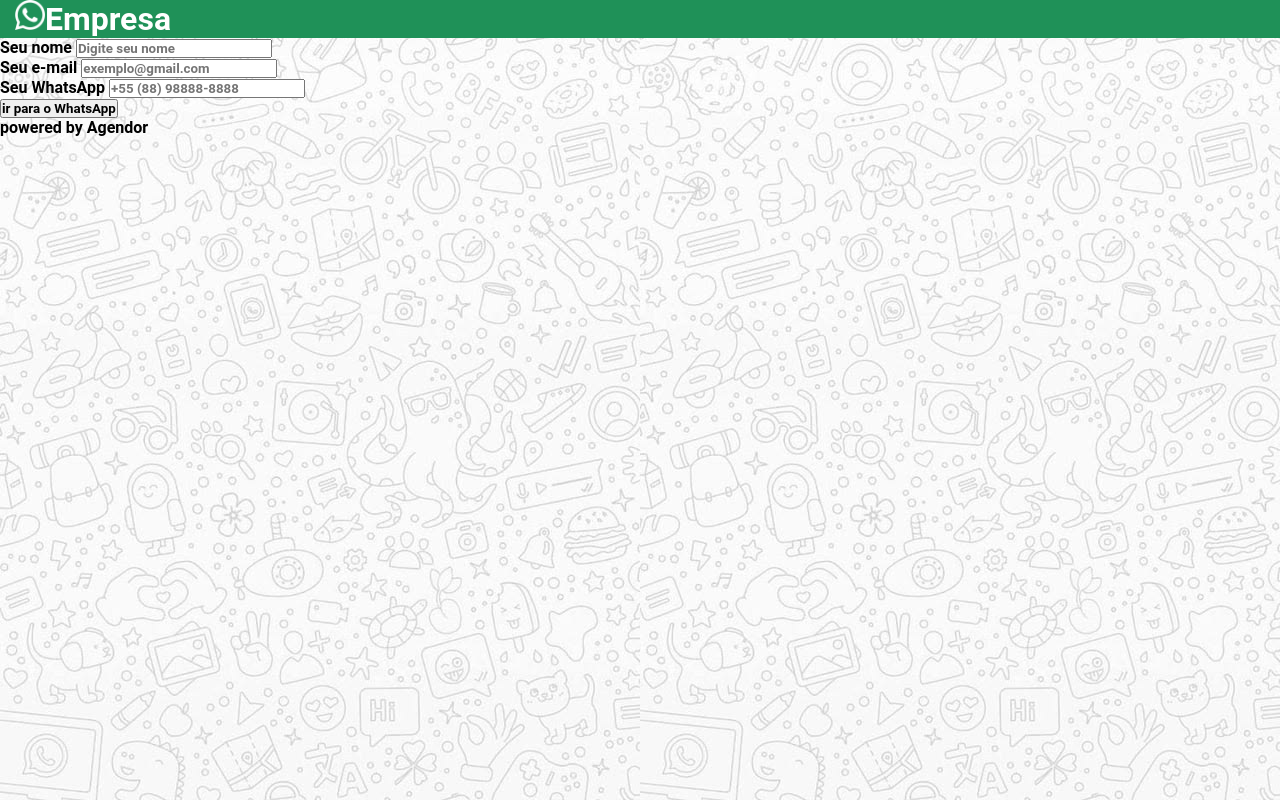
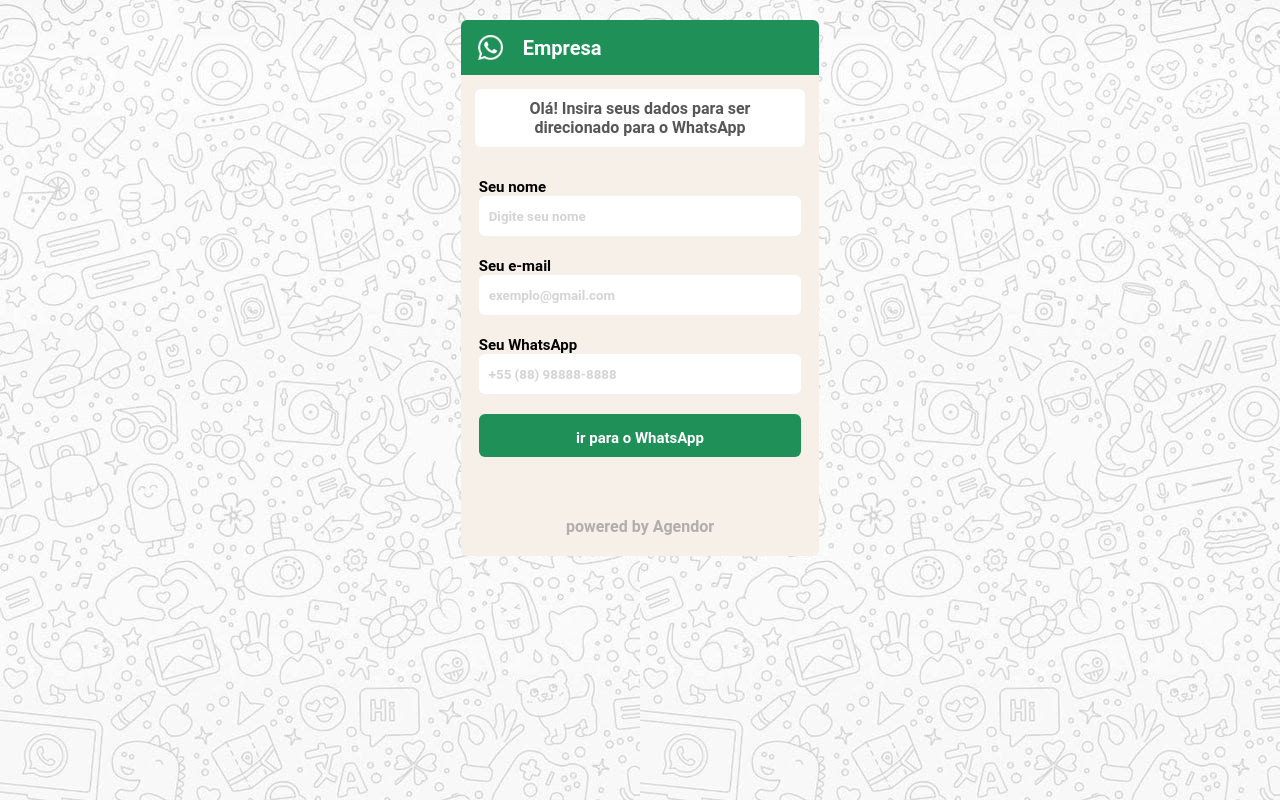
Before and after one commit to gusguela/form-zap, a plain HTML site: page src/index.html in a window 1280 px wide. Drawn offline with Linux system fonts and the light colour scheme.

Commit message:
Add files via upload

```diff
--- a/src/index.html
+++ b/src/index.html
@@ -14,7 +14,7 @@
             <h1>Empresa</h1>
         </div>
         <div id="caixa">
-
+            <p>Olá! Insira seus dados para ser direcionado para o WhatsApp</p>
         </div>
         <div id="nome">
             <label>Seu nome</label>
@@ -22,20 +22,21 @@
         </div>
         <div id="email">
             <label>Seu e-mail</label>
-            <input type="text" placeholder="exemplo@gmail.com">
+            <input type="email" placeholder="exemplo@gmail.com">
         </div>
         <div id="numero">
             <label>Seu WhatsApp</label>
-            <input type="text" placeholder="+55 (88) 98888-8888">
+            <input type="tel" placeholder="+55 (88) 98888-8888">
         </div>
         <div id="button">
-            <button>ir para o WhatsApp</button>
+            <button type="button" onclick="mandar()">ir para o WhatsApp</button>
         </div>
+        <footer>
+           <p>powered by Agendor</p>
+        </footer>
     </main>
 
-    <footer>
-        <p>powered by Agendor</p>
-    </footer>
+
     <script src="script.js"></script>
 </body>
 </html>
--- a/src/style.css
+++ b/src/style.css
@@ -9,15 +9,86 @@
     background-image: url("../icons/zap-background.jpg");
 }
 img{
-    height: 30px;
-    width: 30px;
-    margin-left: 15px;
+    height: 25px;
+    width: 25px;
+    margin-left: 17px;
+    margin-top: 15px;
+    margin-bottom: 15px;
+    margin-right: 20px;
     color: white;
     filter: invert(100%);
 }
+main{
+    background-color: rgb(247, 240, 233);
+    margin-left: 36%;
+    margin-right: 36%;
+    max-width: 400px;
+    border-bottom-left-radius: 6px;
+    border-bottom-right-radius: 6px;
+}
+footer{
+    display: flex;
+    justify-content: center;
+    align-items: end;
+    color: rgba(70, 70, 70, 0.39);
+    padding: 60px 0px 20px 0px;
+}
+input{
+    margin-left: 5%;
+    margin-right: 5%;
+    margin-bottom: 20px;
+    padding-left: 10px;
+    background-color: white;
+    border-color: white;
+    border-radius: 6px;
+    width: 90%;
+    height: 40px;
+    border: white;
+}
+label{
+    margin-left: 5%;
+    font-size: 15px;
+}
+button{
+    display: flex;
+    align-self: center;
+    justify-self: center;
+    font-size: 15px;
+    padding: 15px 27% 10px 27%;
+    color: white;
+    background-color: #1f9158;
+    border: #1f9158;
+    border-radius: 6px;
+}
+h1{
+    font-size: 20px;
+}
+button:hover{
+    transition: all 500ms ease-in-out;
+    background-color: #0c3520;
+    color: #5cffae;
+    cursor: pointer;
+}
+::placeholder{
+    color: rgba(128, 128, 128, 0.342);
+}
 #logo{
     display: flex;
+    align-items: center;
     flex-direction: row;
     color: white;
     background-color: #1f9158;
+    margin-top: 20px;
+    border-top-left-radius: 6px;
+    border-top-right-radius: 6px;
 }
+#caixa{
+    display: flex;
+    justify-content: center;
+    text-align: center;
+    color: rgba(54, 54, 54, 0.842);
+    background-color: white;
+    border-radius: 6px;
+    padding: 10px 45px 10px 45px;
+    margin: 14px 14px 30px 14px;
+}
```
Also changed, not shown: src/scrip.js (added, +12 -0 lines).
